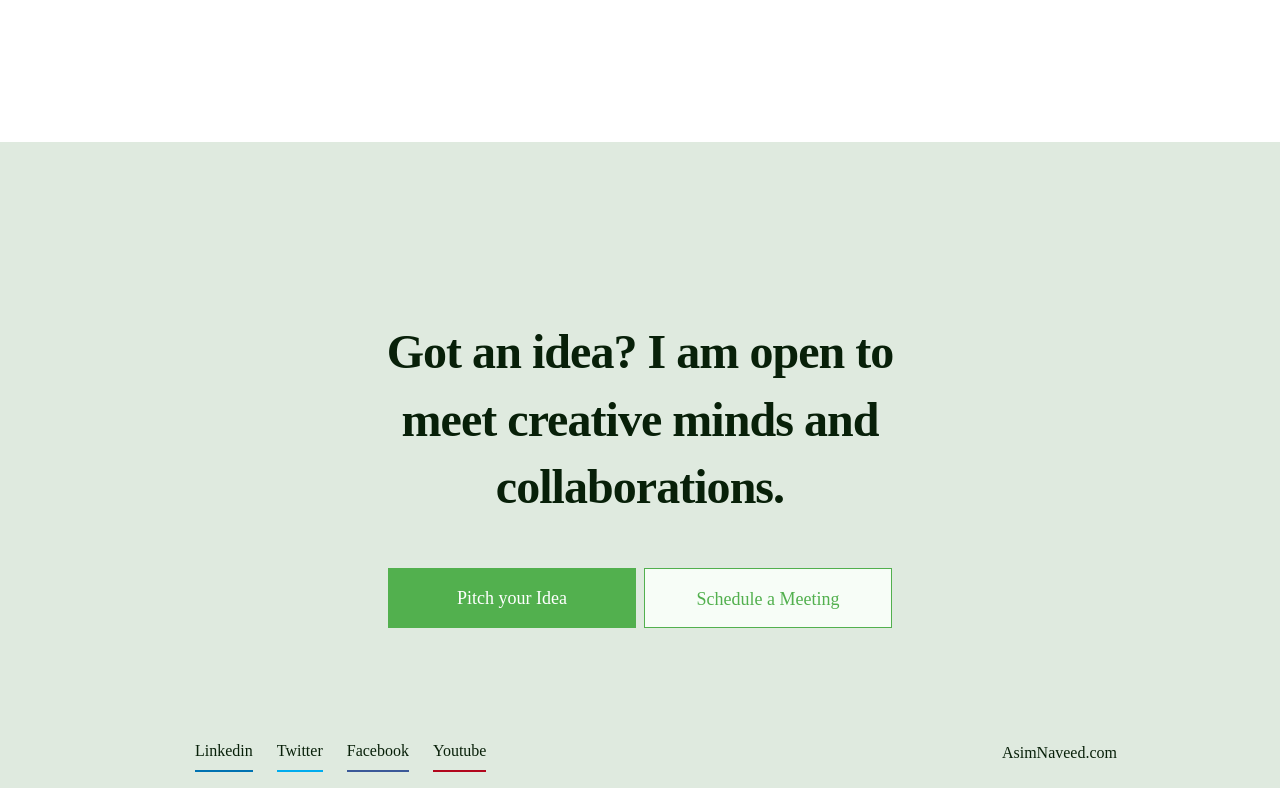
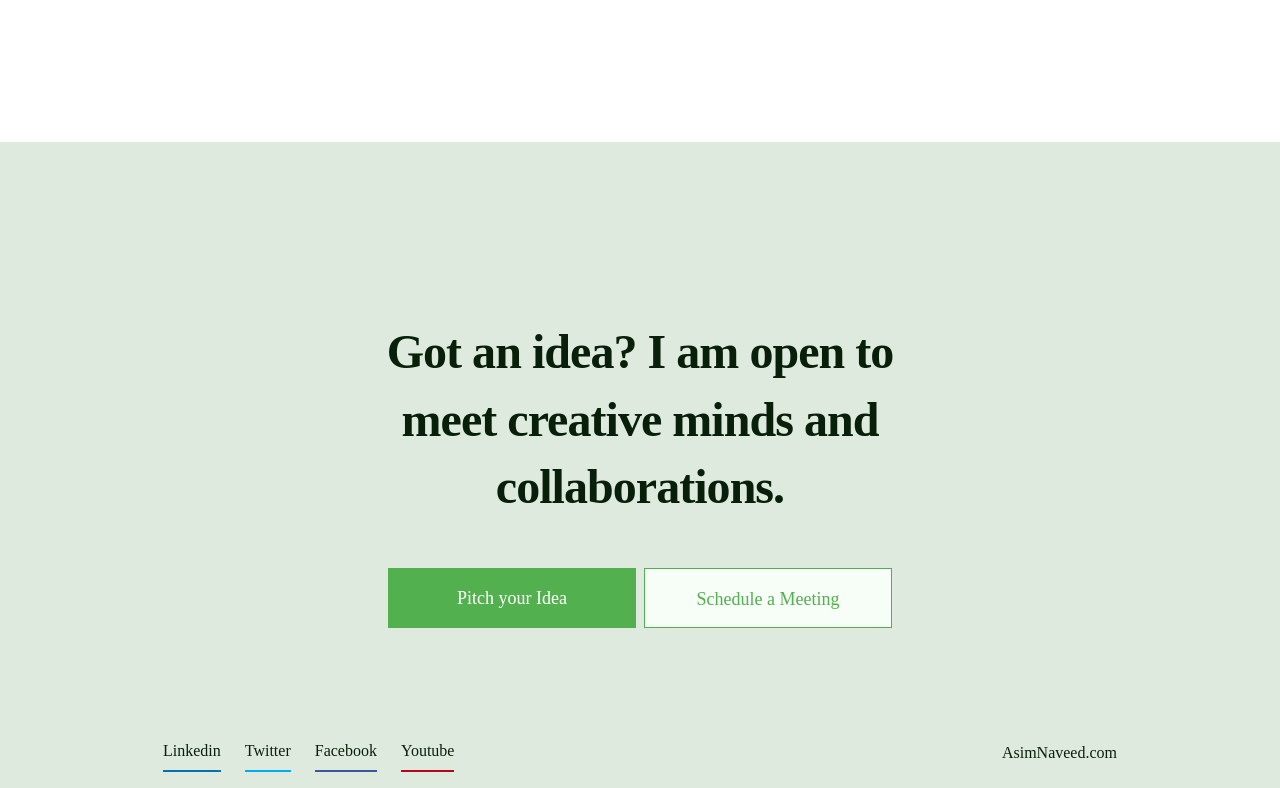
Before and after one commit to Mudassirrahman/landingpage, a Next.js app: page / in a window 1280 px wide. Shown: the part 2825-3613 px from the top of the page. Built offline with nearby package versions, Linux system fonts and the light colour scheme.

Commit message:
footer 2 css audjested

```diff
--- a/components/footer/Footer2.jsx
+++ b/components/footer/Footer2.jsx
@@ -9,7 +9,7 @@ function Footer2() {
     <div className={styles.footerbg}>
       <div className={styles.containerFooter2}>
         <div className="d-flex justify-content-between">
-          <ul className="d-flex gap-4">
+          <ul className="d-flex gap-4 p-0">
             <li className="list-unstyled">
               <a
                 className={`${"text-decoration-none pb-2  d-xl-flex d-lg-flex d-md-flex d-sm-flex d-none"} ${styles.linkTextColor} ${styles.linkTextColorLinkedin} ${styles.custmBorder1}`}
```
